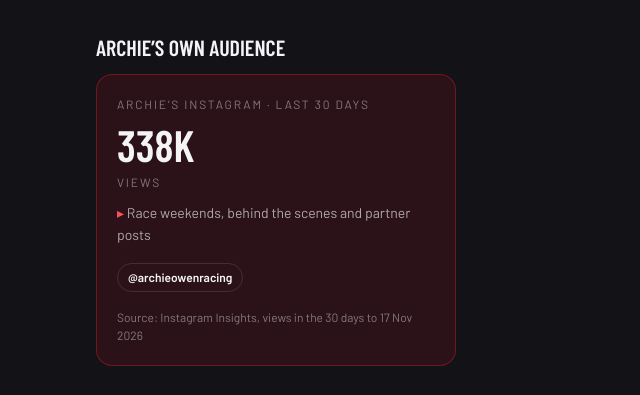
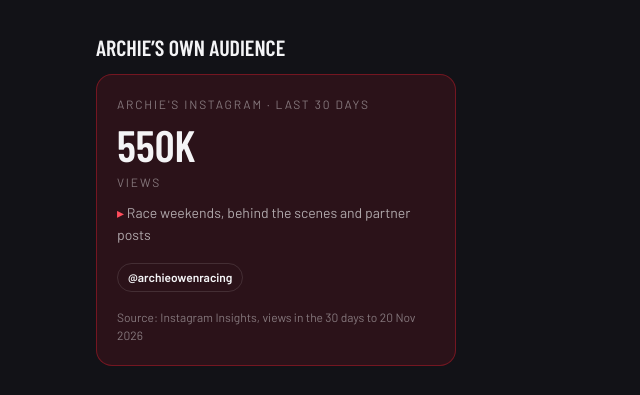
Before and after one commit to AOLETSGO12/archie-owen-racing, a website: page index.html in a window 1280 px wide. Shown: the part 7354-7749 px from the top of the page, 0-640 px from the left. Drawn offline with nearby package versions, Linux system fonts and the light colour scheme; no server answers; a web font is replaced by a local one.

Commit message:
Instagram views: 550K in the 30 days to 20 Nov 2026 (#7)
Co-authored-by: Grok Bot <grok-bot@local>

```diff
--- a/index.html
+++ b/index.html
@@ -588,11 +588,11 @@ h3.d.sub { margin-top: 40px; font-size: 22px; }
     <div class="aud aud-own">
       <article class="social">
         <p class="lbl">Archie's Instagram · last 30 days</p>
-        <p class="big">338K</p>
+        <p class="big">550K</p>
         <p class="lbl" style="margin-top:-4px">views</p>
         <ul><li>Race weekends, behind the scenes and partner posts</li></ul>
         <p class="socials"><a href="https://www.instagram.com/archieowenracing/" target="_blank" rel="noopener">@archieowenracing</a></p>
-        <p class="src">Source: Instagram Insights, views in the 30 days to 17 Nov 2026</p>
+        <p class="src">Source: Instagram Insights, views in the 30 days to 20 Nov 2026</p>
       </article>
     </div>
     <h3 class="d sub">Championship audiences</h3>
```
